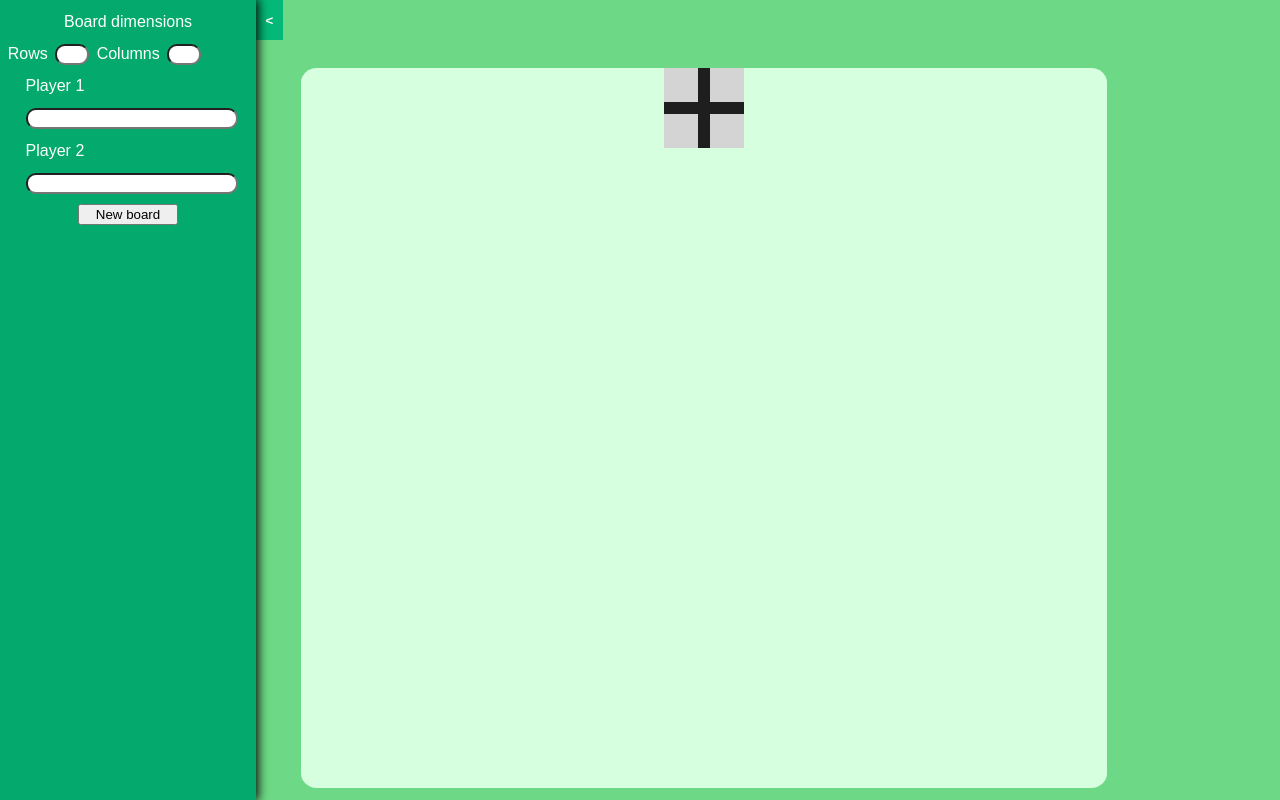
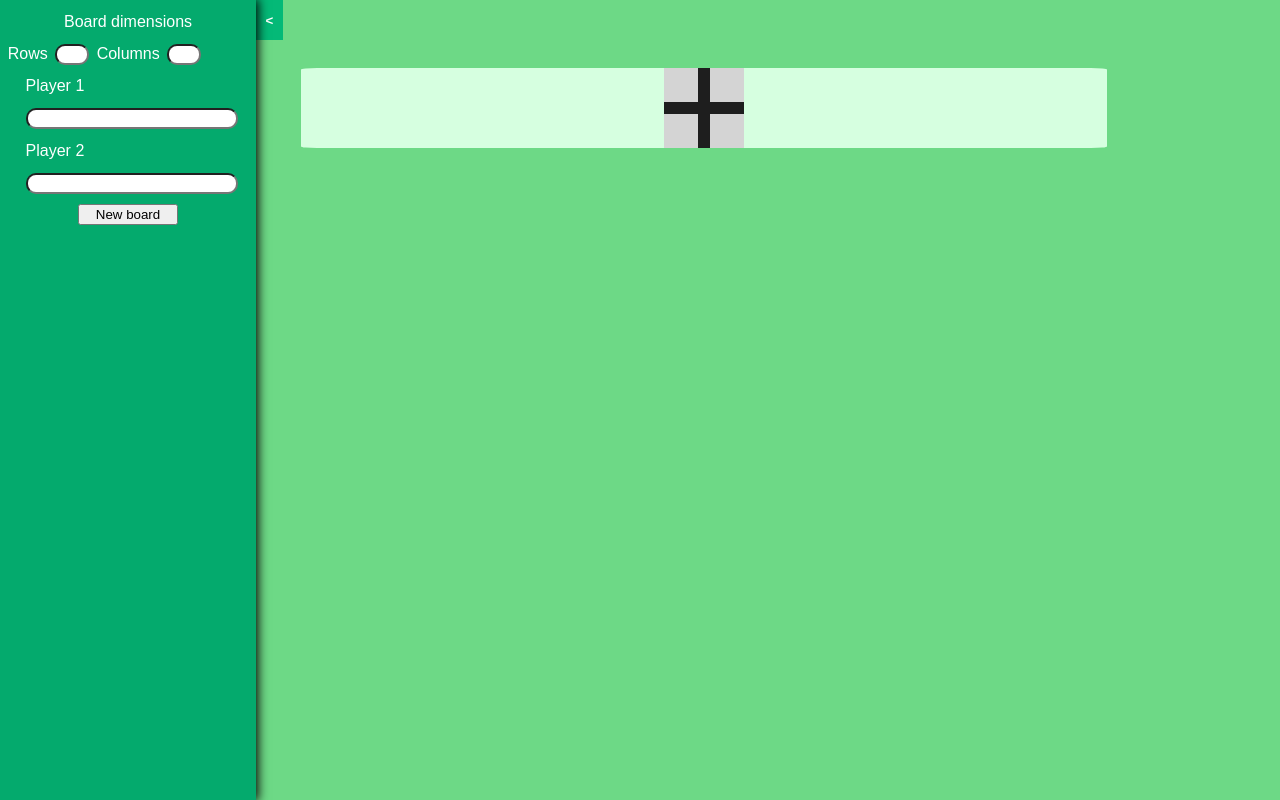
Before and after one commit to decheverriunal/board-games-web, a Next.js app: page / in a window 1280 px wide. Built offline with nearby package versions, Linux system fonts and the light colour scheme.

Commit message:
fixed some visual bugs

```diff
--- a/src/components/Board.css
+++ b/src/components/Board.css
@@ -46,7 +46,7 @@
 
 .board {
     width: 70vw;
-    height: 70vw;
+    height: fit-content;
     margin: auto;
     overflow: auto;
     position: relative;
--- a/src/components/Board.tsx
+++ b/src/components/Board.tsx
@@ -20,8 +20,8 @@ export default function Board({board, onPlay, isHumanPlaying}: {
     })
 
     return <div className='board' style={{
-        width: `min(60vw,90vh)`,
-        height: `calc(min(60vw,90vh)*${board.length}/${Math.max(board[0].length,board.length)})`
+        width: `min(60vw,90vh)`
+        //height: `calc(min(60vw,90vh)*${board.length}/${Math.max(board[0].length,board.length)})`
     }} >
         {state}
     </div>
@@ -32,7 +32,7 @@ function Square({color, cols, onSquareClick}: {
     cols: number;
     onSquareClick: () => void
 }) {
-    let squareType = (cols <= 10) ? "bg-square" : "sm-square";
+    const squareType = (cols <= 10) ? "bg-square" : "sm-square";
 
     return <div
             className={"square" + " " + squareType}
```
